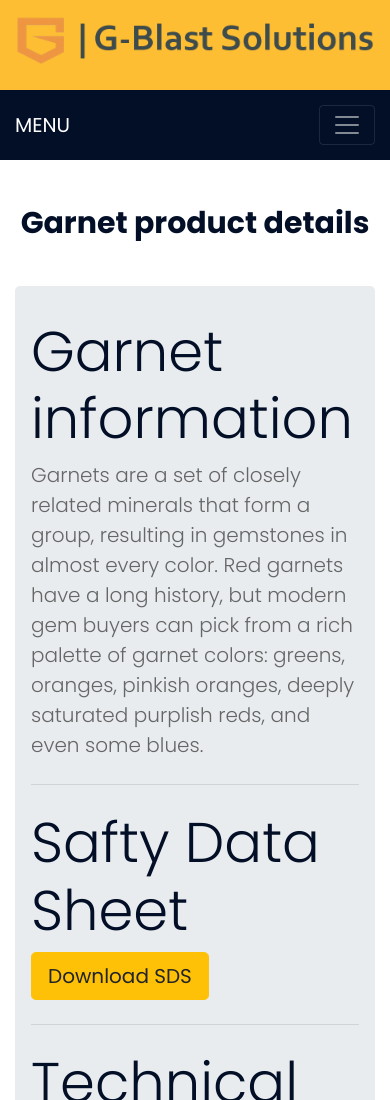
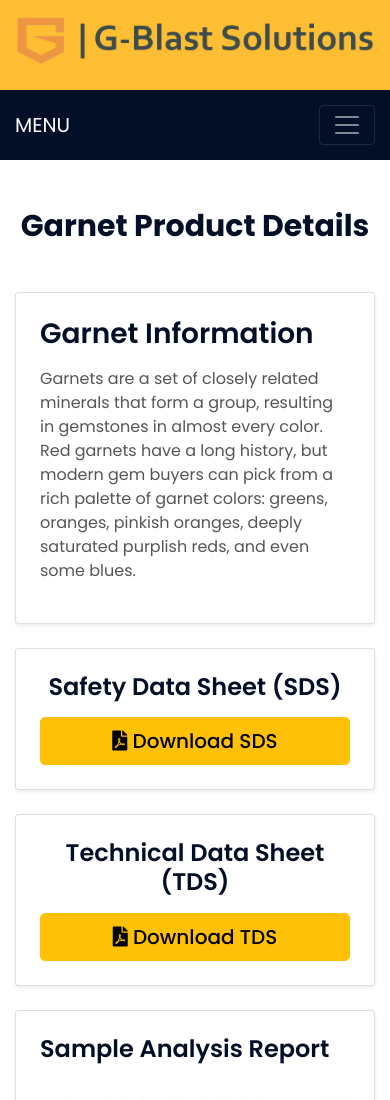
Before and after one commit to hatemali510/hatemali510.github.io, a plain HTML site: page portfolio.html in a window 390 px wide. Shown: the top 1100 px of the page. Drawn offline with nearby package versions, Linux system fonts and the light colour scheme.

Commit message:
last changes

```diff
--- a/css/style.css
+++ b/css/style.css
@@ -272,11 +272,26 @@ a:focus {
     width: 100%;
     height: 100%;
 }
+.card h4, .card h3 {
+    color: #030f27;
+    font-weight: 600;
+}
+
+.card p {
+    font-size: 16px;
+    color: #555;
+}
+
+.btn-warning {
+    color: #000;
+    font-weight: 500;
+}
+
 
 .carousel .carousel-item img {
     width: 100%;
     height: 100%;
-    object-fit: cover;
+    object-fit: fill;
 }
 
 .carousel .carousel-item::after {
--- a/portfolio.html
+++ b/portfolio.html
@@ -108,37 +108,64 @@
         <!-- Nav Bar End -->
 
 
-            <!-- Portfolio Start -->
-            <div class="portfolio">
-                <div class="container">
-                    <div class="section-header text-center">
-                        <h2>Garnet product details</h2>
-                    </div>
-               <!-- Trigger the modal with a button -->
-               <div class="jumbotron">
-                <h1 class="display-4">Garnet information</h1>
-                <p class="lead">Garnets are a set of closely related minerals that form a group, resulting in gemstones in almost every color. Red garnets have a long history, but modern gem buyers can pick from a rich palette of garnet colors: greens, oranges, pinkish oranges, deeply saturated purplish reds, and even some blues.</p>
-                <hr class="my-4">
-                <h1 class="display-4">Safty Data Sheet</h1>
+      <!-- Portfolio Start -->
+<div class="portfolio py-5">
+  <div class="container">
+    <div class="section-header text-center mb-5">
+      <h2>Garnet Product Details</h2>
+    </div>
 
+    <div class="row">
+      <!-- Garnet Info -->
+      <div class="col-md-12 mb-4">
+        <div class="card shadow-sm p-4">
+          <h3 class="mb-3">Garnet Information</h3>
+          <p>
+            Garnets are a set of closely related minerals that form a group, resulting in gemstones in almost every color. Red garnets have a long history, but modern gem buyers can pick from a rich palette of garnet colors: greens, oranges, pinkish oranges, deeply saturated purplish reds, and even some blues.
+          </p>
+        </div>
+      </div>
 
-                    <a href="resources/SDS Garnet Edge.pdf" ><button type="button" class="btn btn-warning btn-lg" data-toggle="modal">Download SDS</button></a>
-                    <!-- Modal -->
+      <!-- Safety Data Sheet -->
+      <div class="col-md-6 mb-4">
+        <div class="card shadow-sm p-4 text-center">
+          <h4 class="mb-3">Safety Data Sheet (SDS)</h4>
+          <a href="resources/SDS Garnet Edge.pdf" class="btn btn-warning btn-lg" download>
+            <i class="fa fa-file-pdf"></i> Download SDS
+          </a>
+        </div>
+      </div>
 
-                <hr class="my-4">
-                <h1 class="display-4">Technical Data Sheet</h1>
-                  <a href="resources/GarnetEdge datasheet.pdf" >  <button type="button" class="btn btn-warning btn-lg" data-toggle="modal" data-target="#myModal">Download TDS</button></a>
+      <!-- Technical Data Sheet -->
+      <div class="col-md-6 mb-4">
+        <div class="card shadow-sm p-4 text-center">
+          <h4 class="mb-3">Technical Data Sheet (TDS)</h4>
+          <a href="resources/GarnetEdge datasheet.pdf" class="btn btn-warning btn-lg" download>
+            <i class="fa fa-file-pdf"></i> Download TDS
+          </a>
+        </div>
+      </div>
 
-                <hr class="my-4">
-                <h1 class="display-4">Sample Analysis Report</h1>
-                <img src="resources/7f93961f-57fe-4939-8ad9-eed99231acfa.jpg" class="img-fluid" alt="Responsive image">
+      <!-- Sample Analysis Report -->
+      <div class="col-md-12 mb-4">
+        <div class="card shadow-sm p-4">
+          <h4 class="mb-3">Sample Analysis Report</h4>
+          <img src="resources/7f93961f-57fe-4939-8ad9-eed99231acfa.jpg" class="img-fluid rounded" alt="Sample Analysis Report">
+        </div>
+      </div>
 
-              </div>
+      <!-- Track Record -->
+      <div class="col-md-12">
+        <div class="card shadow-sm p-4">
+          <h4 class="mb-3">Track Record</h4>
+          <img src="resources/G-Blast_Track_Record_page-0001.jpg" class="img-fluid rounded" alt="Track Record Image">
+        </div>
+      </div>
+    </div>
+  </div>
+</div>
+<!-- Portfolio End -->
 
-
-                </div>
-            </div>
-            <!-- Portfolio End -->
 
 
          <!-- Footer Start -->
```
Also changed, not shown: index.html (+6 -9 lines), img/carousel-1.jpg (renamed from img/carousel-1-new.jpg), img/carousel-2.png, img/carousel-3-new.jpg (deleted), img/carousel-3.jpg (added), img/experience.jpg (added), 2 other files.
